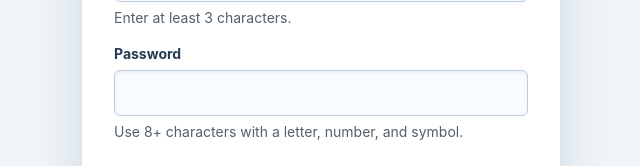
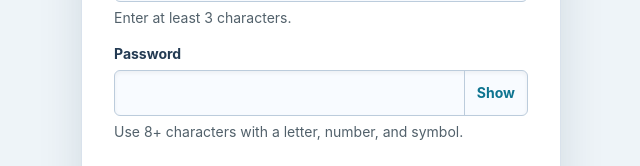
Before and after one commit to 0-sayed/easyGen, a React (Vite) app in the folder apps/web/: page /signup in a window 1280 px wide. Shown: the part 377-543 px from the top of the page, without its empty margins (319-959 px from the left). Built offline with nearby package versions, Linux system fonts and the light colour scheme; no server answers.

Commit message:
feat(web): add signup password visibility

```diff
--- a/apps/web/src/pages/SignupPage.tsx
+++ b/apps/web/src/pages/SignupPage.tsx
@@ -11,6 +11,7 @@ import { authStyles } from "./authStyles";
 export function SignupPage() {
   const navigate = useNavigate();
   const { signup } = useAuth();
+  const [isPasswordVisible, setIsPasswordVisible] = useState(false);
   const [submitError, setSubmitError] = useState<string | null>(null);
   const {
     register,
@@ -30,6 +31,8 @@ export function SignupPage() {
       setSubmitError(isApiClientError(error) ? error.message : "Unable to create account.");
     }
   }
+
+  const passwordVisibilityLabel = isPasswordVisible ? "Hide password" : "Show password";
 
   return (
     <section className={authStyles.card} aria-labelledby="signup-title">
@@ -95,15 +98,30 @@ export function SignupPage() {
           <label className={authStyles.label} htmlFor="signup-password">
             Password
           </label>
+          <div className={authStyles.passwordFieldControl}>
             <input
               id="signup-password"
-            className={authStyles.input}
-            type="password"
+              className={authStyles.passwordFieldInput}
+              type={isPasswordVisible ? "text" : "password"}
               autoComplete="new-password"
               aria-describedby="signup-password-error"
               aria-invalid={errors.password ? "true" : "false"}
               {...register("password")}
             />
+            <button
+              className={authStyles.passwordVisibilityButton}
+              type="button"
+              aria-label={passwordVisibilityLabel}
+              onMouseDown={(event) => {
+                event.preventDefault();
+              }}
+              onClick={() => {
+                setIsPasswordVisible((current) => !current);
+              }}
+            >
+              {isPasswordVisible ? "Hide" : "Show"}
+            </button>
+          </div>
           <p
             id="signup-password-error"
             className={`${errors.password ? authStyles.error : authStyles.helper} ${authStyles.messageSlotTall}`}
```
Also changed, not shown: 2 other files (tests, documents, lock files or other folders). Lines whose indentation alone changed are shown as unchanged.
